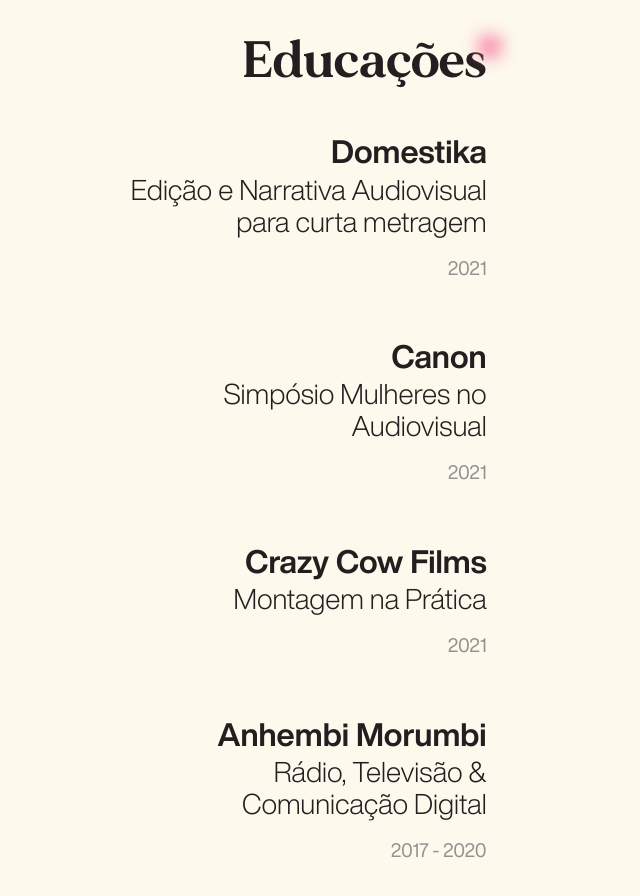
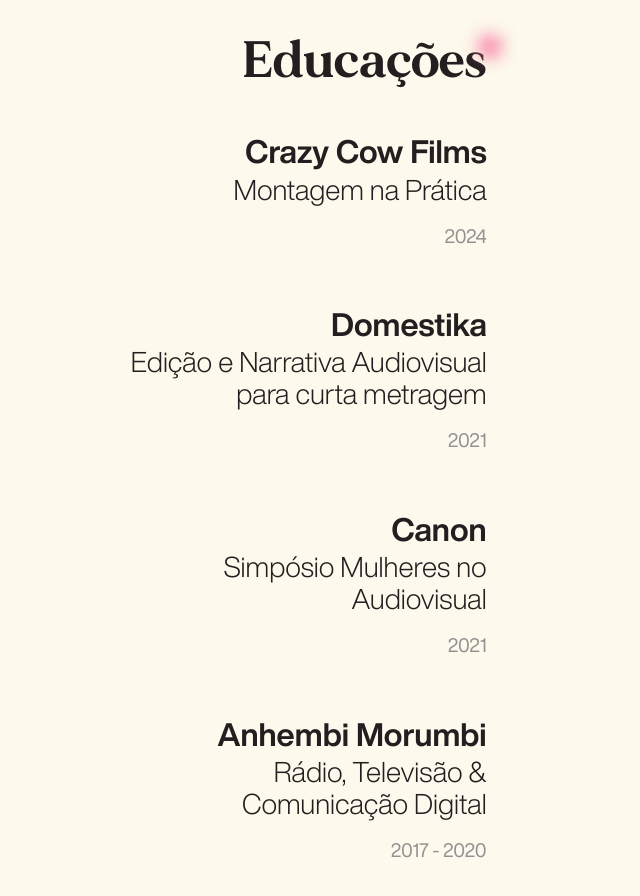
Before and after one commit to felipesoarws/portifolio-gabrielle-silva, a React (Vite) app: page / in a window 1280 px wide. Shown: the part 2480-3376 px from the top of the page, without its empty margins (79-719 px from the left). Built offline with nearby package versions, Linux system fonts and the light colour scheme.

Commit message:
projects section pt 2

```diff
--- a/src/components/StickySection.jsx
+++ b/src/components/StickySection.jsx
@@ -61,6 +61,11 @@
           </div>
           <div className="flex flex-col gap-4 lg:gap-[3vw]">
             <Item
+              title={"Crazy Cow Films"}
+              subtitle={"Montagem na Prática"}
+              years={"2024"}
+            />
+            <Item
               title={"Domestika"}
               subtitle={"Edição e Narrativa Audiovisual para curta metragem"}
               years={"2021"}
@@ -70,11 +75,7 @@
               subtitle={"Simpósio Mulheres no Audiovisual"}
               years={"2021"}
             />
-            <Item
-              title={"Crazy Cow Films"}
-              subtitle={"Montagem na Prática"}
-              years={"2021"}
-            />
+
             <Item
               title={"Anhembi Morumbi"}
               subtitle={"Rádio, Televisão & Comunicação Digital"}
```
